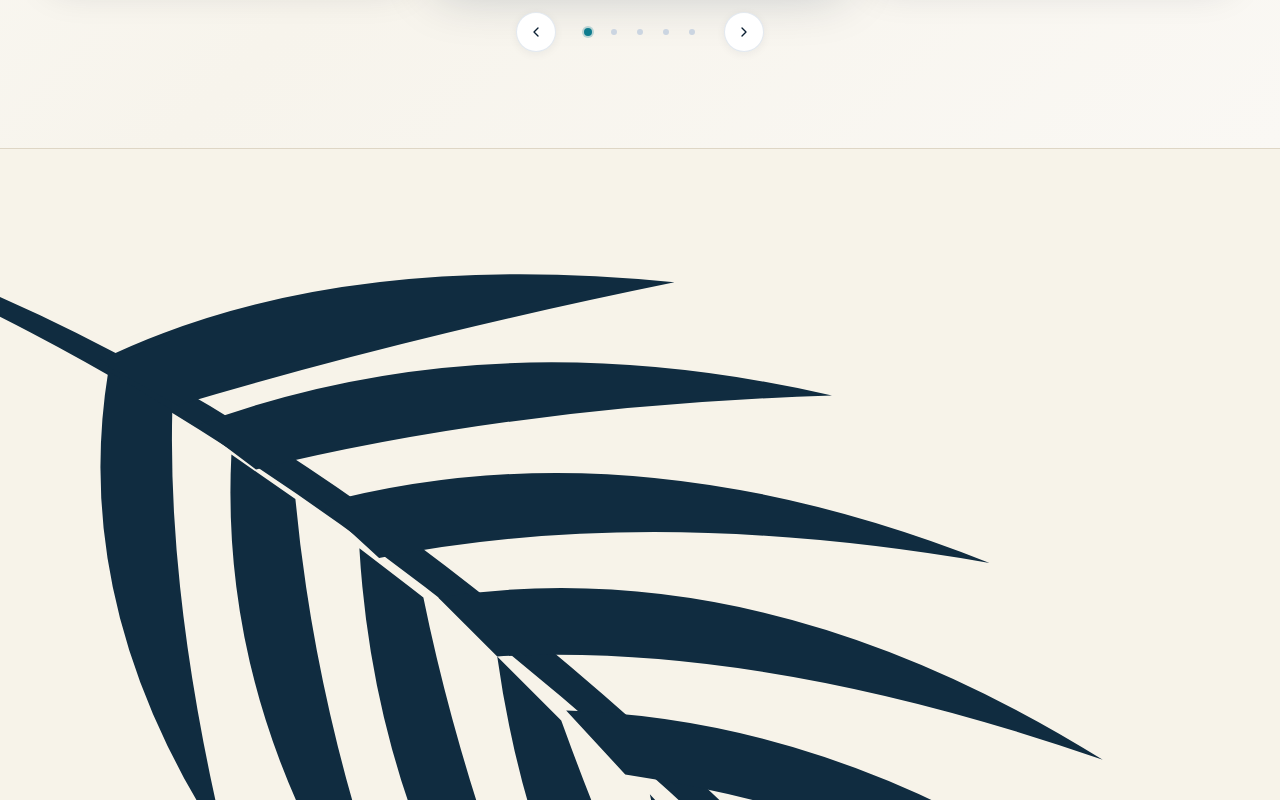
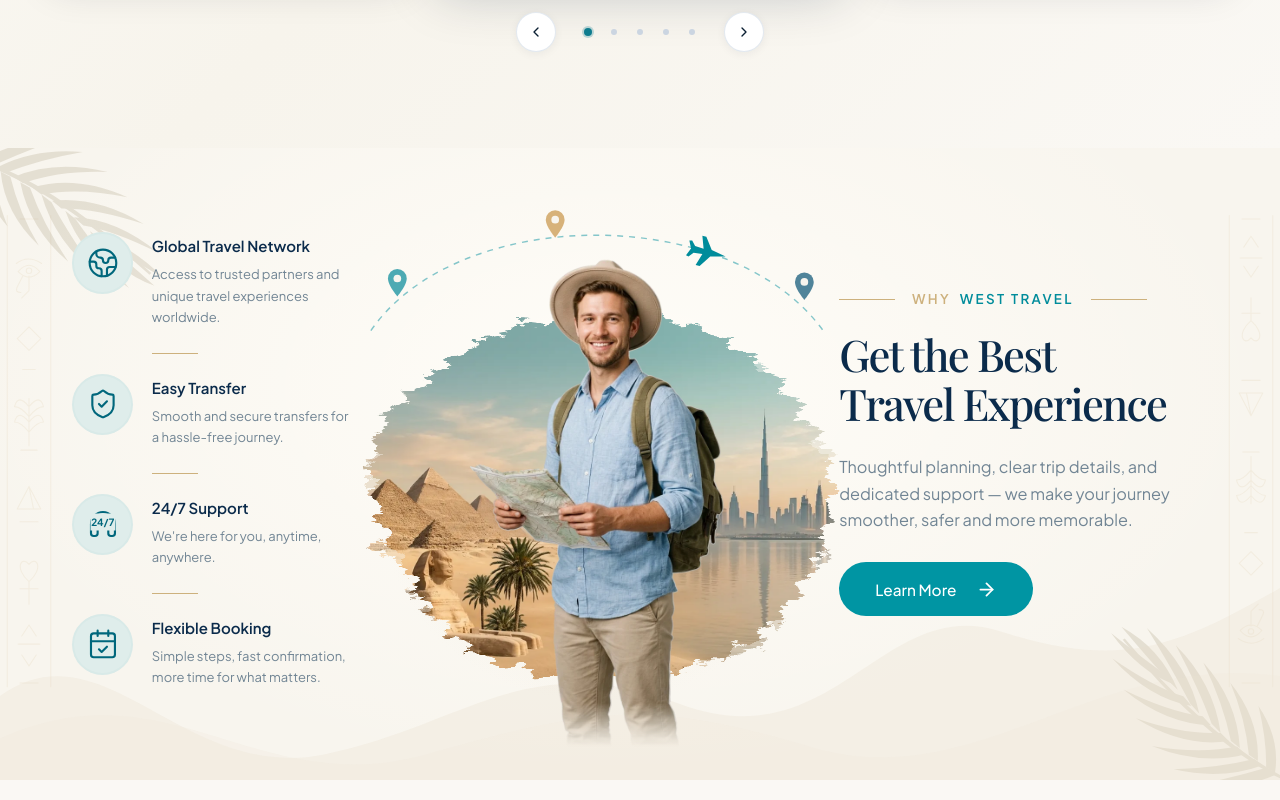
Before and after one commit to codetic061-art/west-travel-nextjs, a Next.js app: page / in a window 1280 px wide. Shown: the part 1700-2500 px from the top of the page. Built offline with nearby package versions, Linux system fonts and the light colour scheme.

Commit message:
Match approved cream editorial composition with responsive and dark treatments

```diff
--- a/src/components/why-west-travel/WhyWestTravelSection.module.css
+++ b/src/components/why-west-travel/WhyWestTravelSection.module.css
@@ -1,19 +1,18 @@
 .section {
-  --surface: #f7f3e9;
-  --heading: #102c40;
-  --body: #536875;
-  --accent: #216e72;
-  --mint: #e1eee7;
-  --line: #ded6c5;
-  --sand: #a58b61;
-  --wash: #e3e9df;
+  --surface: #f8f5ee;
+  --heading: #0b2b4b;
+  --body: #718594;
+  --accent: #008c9b;
+  --mint: #dfedeb;
+  --line: #e4dac6;
+  --sand: #cdb17d;
+  --wash: #e8ddca;
   position: relative;
   isolation: isolate;
   overflow: hidden;
-  padding: clamp(4rem, 7vw, 7rem) 0;
-  background: var(--surface);
+  padding: clamp(3rem, 4.5vw, 5rem) 0 2rem;
+  background: radial-gradient(ellipse at 48% 38%, #fffdf8 0, transparent 70%), var(--surface);
   color: var(--heading);
-  border-top: 1px solid var(--line);
 }
 
 .section[data-theme-mode="dark"] {
@@ -25,6 +24,7 @@
   --line: #233a43;
   --sand: #b9a17b;
   --wash: #18353d;
+  background: radial-gradient(ellipse at 48% 38%, #102636 0, transparent 70%), var(--surface);
 }
 
 .layout {
@@ -34,34 +34,37 @@
   grid-template-areas: "message" "visual" "benefits";
   gap: 2.5rem;
   align-items: center;
-  width: min(100% - 2.5rem, 1360px);
+  width: min(100% - 2.5rem, 1600px);
   margin-inline: auto;
 }
-
 .message { grid-area: message; min-width: 0; }
 .eyebrow {
   display: flex;
   align-items: center;
-  gap: 0.75rem;
+  gap: 0.55rem;
   color: var(--accent);
-  font-size: 0.6875rem;
-  font-weight: 700;
+  font-size: clamp(0.6875rem, 1.05vw, 1rem);
+  font-weight: 600;
   line-height: 1.6;
-  letter-spacing: 0.18em;
+  letter-spacing: 0.17em;
   text-transform: uppercase;
 }
-.eyebrow::before { content: ""; width: 1.75rem; height: 1px; background: var(--sand); flex: none; }
+.eyebrowPrefix { color: var(--sand); }
+.eyebrow::before, .eyebrow::after { content: ""; width: clamp(1.5rem, 3.6vw, 3.5rem); height: 1px; background: var(--sand); flex: 0 1 3.5rem; }
+.eyebrow::before { margin-right: 0.5rem; }
+.eyebrow::after { margin-left: 0.5rem; }
 .heading {
-  margin: 1rem 0 0;
+  margin: 1.25rem 0 0;
   font-family: var(--font-playfair), Georgia, serif;
-  font-size: clamp(2rem, 3.1vw, 2.75rem);
+  font-size: clamp(2.25rem, 3.4vw, 4rem);
   font-weight: 500;
-  line-height: 1.16;
-  letter-spacing: -0.035em;
+  line-height: 1.12;
+  letter-spacing: -0.04em;
   text-wrap: balance;
   overflow-wrap: break-word;
 }
-.description { margin: 1.5rem 0 0; max-width: 38ch; color: var(--body); font-size: 0.9375rem; line-height: 1.85; }
+.heading span { display: block; }
+.description { margin: 1.65rem 0 0; max-width: 38ch; color: var(--body); font-size: clamp(0.9375rem, 1.27vw, 1.25rem); line-height: 1.65; }
 .ctaWrap { margin-top: 1.75rem; }
 .cta {
   display: inline-flex;
@@ -69,69 +72,78 @@
   justify-content: center;
   gap: 1.25rem;
   max-width: 100%;
-  min-height: 48px;
-  padding: 0.875rem 1.75rem;
+  min-height: 54px;
+  padding: 0.95rem 2.25rem;
   border-radius: 999px;
-  background: #216e72;
+  background: #0095a3;
   color: #fff;
-  font-size: 0.875rem;
-  font-weight: 600;
+  font-size: clamp(0.9375rem, 1.2vw, 1.125rem);
+  font-weight: 500;
   text-decoration: none;
   transition: background-color 200ms ease;
 }
-.cta:hover { background: #17575c; }
+.cta:hover { background: #007986; }
 .cta:focus-visible { outline: 3px solid var(--accent); outline-offset: 5px; }
-.cta svg { flex: none; width: 18px; height: 18px; transition: transform 200ms ease; }
+.cta svg { flex: none; width: 21px; height: 21px; transition: transform 200ms ease; }
 .cta:hover svg { transform: translateX(4px); }
 
 .benefits { grid-area: benefits; list-style: none; padding: 0; margin: 0; display: grid; gap: 1.5rem; min-width: 0; }
-.feature { display: flex; align-items: flex-start; gap: 1rem; min-width: 0; }
-.icon { display: grid; place-items: center; width: 48px; height: 48px; flex: none; background: var(--mint); color: var(--accent); border-radius: 50%; }
-.icon svg { width: 23px; height: 23px; stroke-width: 1.6; }
-.featureCopy { min-width: 0; flex: 1; padding-bottom: 1.25rem; border-bottom: 1px solid var(--line); }
-.feature:last-child .featureCopy { border-bottom: 0; padding-bottom: 0; }
-.feature h3 { margin: 0; font-size: 0.9375rem; font-weight: 700; line-height: 1.5; }
-.feature p { margin: 0.375rem 0 0; color: var(--body); font-size: 0.8125rem; line-height: 1.8; }
+.feature { display: flex; align-items: flex-start; gap: 1.1rem; min-width: 0; }
+.icon { position: relative; display: grid; place-items: center; width: 60px; height: 60px; flex: none; background: var(--mint); color: #00677c; border-radius: 50%; box-shadow: inset 0 0 0 2px rgb(0 120 130 / 3%); }
+.icon svg { width: 32px; height: 32px; stroke-width: 1.6; }
+.supportLabel { position: absolute; top: 46%; left: 50%; transform: translate(-50%, -50%); padding: 1px; background: var(--mint); font-size: 8px; font-weight: 700; }
+.featureCopy { min-width: 0; flex: 1; padding-top: 0.2rem; }
+.featureCopy::after { content: ""; display: block; width: 46px; height: 1px; margin-top: 1.5rem; background: var(--sand); }
+.feature:last-child .featureCopy::after { display: none; }
+.feature h3 { margin: 0; font-size: clamp(0.9375rem, 1.15vw, 1.125rem); font-weight: 600; line-height: 1.5; }
+.feature p { margin: 0.4rem 0 0; color: var(--body); font-size: clamp(0.8125rem, 0.94vw, 0.9375rem); line-height: 1.65; max-width: 29ch; }
+.section[data-theme-mode="dark"] .icon { color: var(--accent); }
 
-.visual { grid-area: visual; position: relative; isolation: isolate; width: 100%; max-width: 530px; aspect-ratio: 1 / 1.1; margin: 0 auto; }
-.atmosphere { position: absolute; inset: 23% 0 3%; background: linear-gradient(155deg, transparent 8%, var(--wash) 45%, transparent 87%); }
-.landmarks { position: absolute; inset: auto -2% 5%; aspect-ratio: 10 / 7; -webkit-mask: url('/images/why-west-travel/landmark-feather.svg') center / 100% 100% no-repeat; mask: url('/images/why-west-travel/landmark-feather.svg') center / 100% 100% no-repeat; }
-.landmarks img { object-fit: cover; }
-.traveler { position: absolute; inset: 20% 13% 0; z-index: 2; }
+.visual { grid-area: visual; position: relative; isolation: isolate; width: 100%; max-width: 620px; aspect-ratio: 1 / 1.25; margin: 0 auto; }
+.atmosphere { position: absolute; inset: 22% 0 8%; background: radial-gradient(ellipse, var(--wash), transparent 70%); opacity: .35; }
+.landmarks { position: absolute; inset: 14% -12% 8%; -webkit-mask: url('/images/why-west-travel/landmark-brush.svg') center / 100% 100% no-repeat; mask: url('/images/why-west-travel/landmark-brush.svg') center / 100% 100% no-repeat; }
+.landmarks img { object-fit: cover; object-position: center; }
+.traveler { position: absolute; inset: 8% -2% 0; z-index: 2; }
 .traveler img { object-fit: contain; object-position: center bottom; }
 .photo { opacity: 0; transition: opacity 500ms ease; }
 .photo[data-loaded="true"] { opacity: 1; }
-.section[data-theme-mode="dark"] .landmarks { opacity: 0.72; }
-.section[data-theme-mode="dark"] .traveler { filter: brightness(0.9) saturate(0.85); }
-.route { position: absolute; top: 0; left: 0; width: 100%; height: 18%; color: var(--accent); opacity: 0.65; pointer-events: none; }
-.pin { position: absolute; z-index: 3; width: 20px; height: 27px; color: var(--accent); pointer-events: none; }
-.pinCenter { fill: var(--surface); }
-/* Pin tips sit just above the left Giza pyramid peak and the Burj Khalifa spire in landmarks.webp. */
-.gizaPin { left: calc(14.1% - 10px); top: calc(59.9% - 31px); }
-.dubaiPin { left: calc(79.1% - 10px); top: calc(50% - 31px); }
-.edge { position: absolute; top: 8%; height: 84%; width: 48px; color: var(--sand); opacity: 0.16; pointer-events: none; display: none; }
-.left { left: 10px; }
-.right { right: 10px; transform: rotate(180deg); }
-.section[data-theme-mode="dark"] .edge { opacity: 0.09; }
+.section[data-theme-mode="dark"] .landmarks { opacity: 0.68; }
+.section[data-theme-mode="dark"] .traveler { filter: brightness(0.88) saturate(0.85); }
+.route { position: absolute; z-index: 3; top: -1%; left: -9%; width: 118%; height: auto; color: var(--accent); pointer-events: none; }
+.edge { position: absolute; top: 4%; height: 88%; width: 58px; color: var(--sand); opacity: 0.12; pointer-events: none; display: none; }
+.left { left: 0; }
+.right { right: 0; transform: rotate(180deg); }
+.palm { position: absolute; width: clamp(130px, 14vw, 250px); color: #a99c7e; opacity: .24; pointer-events: none; display: none; }
+.palmTop { top: -15px; left: -25px; transform: rotate(-8deg); }
+.palmBottom { bottom: -12px; right: -10px; transform: rotate(180deg); }
+.dunes { position: absolute; bottom: 0; left: 0; width: 100%; height: clamp(100px, 15vw, 230px); color: var(--wash); opacity: .48; pointer-events: none; }
+.section[data-theme-mode="dark"] .edge { opacity: .055; }
+.section[data-theme-mode="dark"] .palm { opacity: .075; }
+.section[data-theme-mode="dark"] .dunes { opacity: .25; }
 
 @media (max-width: 599px) {
-  .visual { max-width: 330px; aspect-ratio: 1 / 1; }
-  .route, .pin { display: none; }
+  .section { padding-bottom: 3.5rem; }
+  .visual { max-width: 330px; }
+  .route { display: none; }
+  .eyebrow { letter-spacing: .12em; gap: .4rem; }
+  .heading { font-size: clamp(2rem, 8.5vw, 3rem); }
 }
 @media (min-width: 600px) {
   .benefits { grid-template-columns: repeat(2, minmax(0, 1fr)); gap: 2rem; }
 }
 @media (min-width: 768px) {
-  .layout { grid-template-columns: repeat(2, minmax(0, 1fr)); grid-template-areas: "visual message" "benefits benefits"; width: min(100% - 5rem, 1360px); gap: 3rem 2rem; }
+  .layout { grid-template-columns: repeat(2, minmax(0, 1fr)); grid-template-areas: "visual message" "benefits benefits"; width: min(100% - 5rem, 1600px); gap: 3rem 2rem; }
+  .palm { display: block; }
 }
 @media (min-width: 1200px) {
-  .layout { grid-template-columns: minmax(0, 0.26fr) minmax(0, 0.4fr) minmax(0, 0.34fr); grid-template-areas: "benefits visual message"; gap: clamp(1.5rem, 2.3vw, 2.5rem); width: min(100% - 10rem, 1360px); }
-  .benefits { grid-template-columns: minmax(0, 1fr); gap: 1.25rem; }
+  .layout { grid-template-columns: minmax(0, 26fr) minmax(0, 40fr) minmax(0, 34fr); grid-template-areas: "benefits visual message"; gap: clamp(1.25rem, 2vw, 2rem); width: min(100% - 9rem, 1600px); }
+  .benefits { grid-template-columns: minmax(0, 1fr); gap: 1.25rem; padding-bottom: 2rem; }
   .edge { display: block; }
-  .feature { gap: 0.875rem; }
-  .visual { aspect-ratio: 1 / 1.3; }
-  .gizaPin { top: calc(65.3% - 31px); }
-  .dubaiPin { top: calc(56.9% - 31px); }
+  .feature { gap: 1.15rem; }
+  .icon { width: clamp(60px, 4.8vw, 78px); height: clamp(60px, 4.8vw, 78px); }
+  .icon svg { width: 52%; height: 52%; }
+  .supportLabel { font-size: 10px; }
+  .message { padding-bottom: 3rem; }
 }
 @media (prefers-reduced-motion: reduce) {
   .photo, .cta, .cta svg { transition: none; }
```
